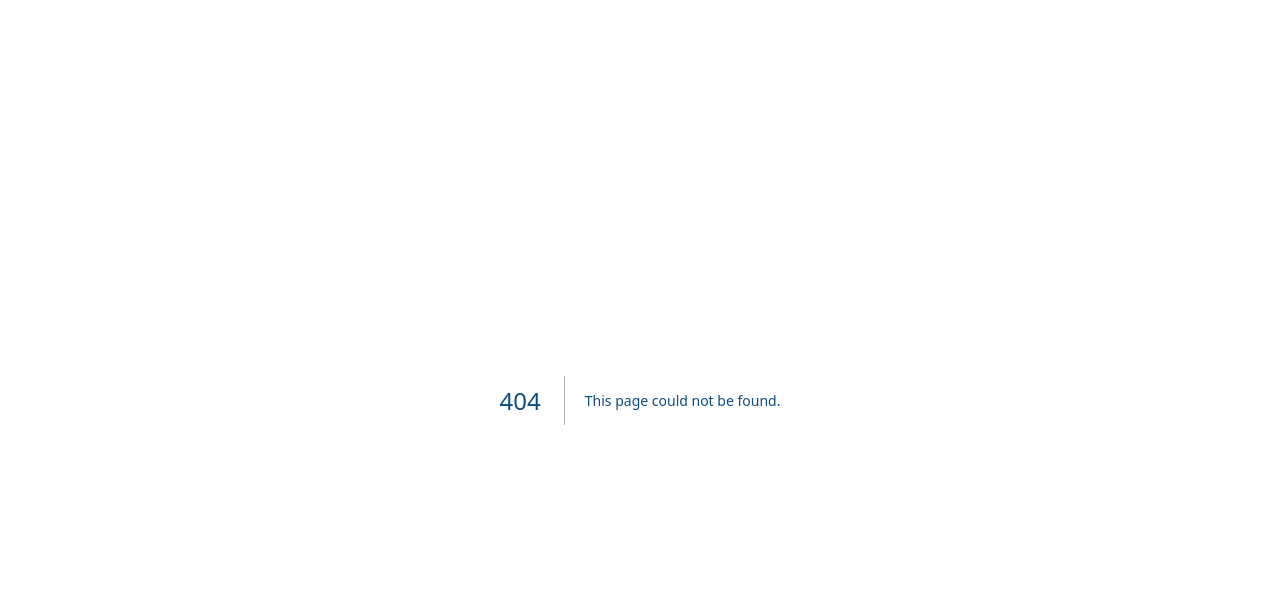
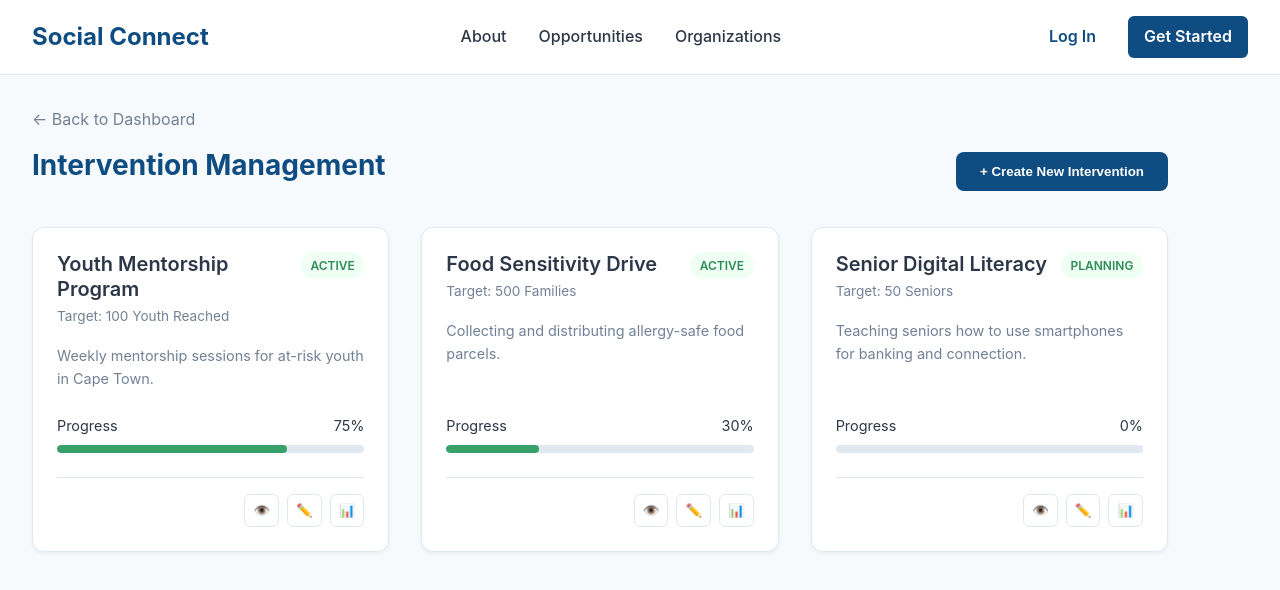
Before and after one commit to TinoMako/project1_antigravity, a Next.js app: page /org/interventions in a window 1280 px wide. Before the commit this address had no page. Shown: the top 590 px of the page. Built offline with nearby package versions, Linux system fonts and the light colour scheme.

Commit message:
feat: Add Intervention Management page

```diff
--- a/prd.json
+++ b/prd.json
@@ -57,7 +57,7 @@
         "id": "10_intervention_mgmt",
         "story": "Intervention management.",
         "priority": 10,
-        "passes": false
+        "passes": true
     },
     {
         "id": "11_admin_dashboard",
--- /dev/null
+++ b/src/app/(dashboard)/org/interventions/page.tsx
@@ -0,0 +1,122 @@
+'use client';
+
+import { useState } from 'react';
+import Navbar from '@/components/layout/Navbar';
+import Link from 'next/link';
+import styles from '@/components/interventions/Interventions.module.css';
+
+// Mock Data
+const INITIAL_INTERVENTIONS = [
+    { id: 1, title: 'Youth Mentorship Program', status: 'Active', description: 'Weekly mentorship sessions for at-risk youth in Cape Town.', progress: 75, target: '100 Youth Reached' },
+    { id: 2, title: 'Food Sensitivity Drive', status: 'Active', description: 'Collecting and distributing allergy-safe food parcels.', progress: 30, target: '500 Families' },
+    { id: 3, title: 'Senior Digital Literacy', status: 'Planning', description: 'Teaching seniors how to use smartphones for banking and connection.', progress: 0, target: '50 Seniors' },
+];
+
+export default function InterventionsPage() {
+    const [interventions, setInterventions] = useState(INITIAL_INTERVENTIONS);
+    const [isModalOpen, setIsModalOpen] = useState(false);
+    const [newTitle, setNewTitle] = useState('');
+    const [newDesc, setNewDesc] = useState('');
+
+    const handleCreate = (e: React.FormEvent) => {
+        e.preventDefault();
+        const newId = interventions.length + 1;
+        setInterventions([...interventions, {
+            id: newId,
+            title: newTitle,
+            status: 'Active',
+            description: newDesc,
+            progress: 0,
+            target: 'TBD'
+        }]);
+        setIsModalOpen(false);
+        setNewTitle('');
+        setNewDesc('');
+    };
+
+    return (
+        <>
+            <Navbar />
+            <div className={styles.container}>
+                <div style={{ display: 'flex', alignItems: 'center', gap: '1rem', marginBottom: '1rem' }}>
+                    <Link href="/org" style={{ color: 'var(--text-muted)' }}>← Back to Dashboard</Link>
+                </div>
+
+                <header className={styles.header}>
+                    <h1 className={styles.pageTitle}>Intervention Management</h1>
+                    <button className={styles.addButton} onClick={() => setIsModalOpen(true)}>
+                        + Create New Intervention
+                    </button>
+                </header>
+
+                <div className={styles.grid}>
+                    {interventions.map((int) => (
+                        <div key={int.id} className={styles.card}>
+                            <div className={styles.cardHeader}>
+                                <div>
+                                    <h3 className={styles.cardTitle}>{int.title}</h3>
+                                    <div style={{ fontSize: '0.85rem', color: 'var(--text-muted)' }}>Target: {int.target}</div>
+                                </div>
+                                <span className={styles.cardStatus}>{int.status}</span>
+                            </div>
+
+                            <p className={styles.cardDesc}>{int.description}</p>
+
+                            <div className={styles.metrics}>
+                                <div className={styles.metricRow}>
+                                    <span>Progress</span>
+                                    <span>{int.progress}%</span>
+                                </div>
+                                <div className={styles.progressBarBG}>
+                                    <div className={styles.progressBarFill} style={{ width: `${int.progress}%` }}></div>
+                                </div>
+                            </div>
+
+                            <div className={styles.cardFooter}>
+                                <button className={styles.iconButton} title="View Details">👁️</button>
+                                <button className={styles.iconButton} title="Edit">✏️</button>
+                                <button className={styles.iconButton} title="Report Impact">📊</button>
+                            </div>
+                        </div>
+                    ))}
+                </div>
+
+                {/* Create Modal */}
+                {isModalOpen && (
+                    <div className={styles.overlay}>
+                        <div className={styles.modal}>
+                            <h2 className={styles.modalTitle}>New Intervention</h2>
+                            <form onSubmit={handleCreate}>
+                                <div className={styles.formGroup}>
+                                    <label className={styles.label}>Program Title</label>
+                                    <input
+                                        className={styles.input}
+                                        value={newTitle}
+                                        onChange={(e) => setNewTitle(e.target.value)}
+                                        placeholder="e.g. Winter Warmth Drive"
+                                        required
+                                    />
+                                </div>
+                                <div className={styles.formGroup}>
+                                    <label className={styles.label}>Description</label>
+                                    <textarea
+                                        className={styles.textarea}
+                                        rows={4}
+                                        value={newDesc}
+                                        onChange={(e) => setNewDesc(e.target.value)}
+                                        placeholder="Briefly describe the goals..."
+                                        required
+                                    />
+                                </div>
+                                <div className={styles.modalActions}>
+                                    <button type="button" className={styles.cancelBtn} onClick={() => setIsModalOpen(false)}>Cancel</button>
+                                    <button type="submit" className={styles.submitBtn}>Create Program</button>
+                                </div>
+                            </form>
+                        </div>
+                    </div>
+                )}
+            </div>
+        </>
+    );
+}
--- /dev/null
+++ b/src/components/interventions/Interventions.module.css
@@ -0,0 +1,201 @@
+.container {
+    padding: 2rem;
+    max-width: 1200px;
+}
+
+.header {
+    display: flex;
+    justify-content: space-between;
+    align-items: center;
+    margin-bottom: 2rem;
+}
+
+.pageTitle {
+    font-size: 1.75rem;
+    color: var(--primary);
+}
+
+.addButton {
+    padding: 0.75rem 1.5rem;
+    background: var(--primary);
+    color: white;
+    border: none;
+    border-radius: 8px;
+    font-weight: 600;
+    cursor: pointer;
+    transition: all 0.2s;
+}
+
+.addButton:hover {
+    background: #0c3b65;
+}
+
+.grid {
+    display: grid;
+    grid-template-columns: repeat(auto-fill, minmax(350px, 1fr));
+    gap: 2rem;
+}
+
+.card {
+    background: var(--surface);
+    border-radius: 12px;
+    border: 1px solid var(--border);
+    box-shadow: 0 2px 4px rgba(0, 0, 0, 0.05);
+    padding: 1.5rem;
+    display: flex;
+    flex-direction: column;
+}
+
+.cardHeader {
+    display: flex;
+    justify-content: space-between;
+    align-items: start;
+    margin-bottom: 1rem;
+}
+
+.cardTitle {
+    font-size: 1.25rem;
+    font-weight: 600;
+    color: var(--text-main);
+    margin-bottom: 0.25rem;
+}
+
+.cardStatus {
+    font-size: 0.75rem;
+    padding: 0.25rem 0.6rem;
+    border-radius: 99px;
+    background: var(--accent-green);
+    color: var(--secondary);
+    font-weight: 600;
+    text-transform: uppercase;
+}
+
+.cardDesc {
+    color: var(--text-muted);
+    font-size: 0.9rem;
+    margin-bottom: 1.5rem;
+    flex: 1;
+}
+
+.metrics {
+    margin-bottom: 1.5rem;
+}
+
+.metricRow {
+    display: flex;
+    justify-content: space-between;
+    margin-bottom: 0.5rem;
+    font-size: 0.9rem;
+    color: var(--text-main);
+}
+
+.progressBarBG {
+    width: 100%;
+    height: 8px;
+    background: #E2E8F0;
+    border-radius: 4px;
+    overflow: hidden;
+    margin-top: 0.5rem;
+}
+
+.progressBarFill {
+    height: 100%;
+    background: var(--success);
+    border-radius: 4px;
+    transition: width 0.5s ease;
+}
+
+.cardFooter {
+    padding-top: 1rem;
+    border-top: 1px solid var(--border);
+    display: flex;
+    justify-content: flex-end;
+    gap: 0.5rem;
+}
+
+.iconButton {
+    background: transparent;
+    border: 1px solid var(--border);
+    padding: 0.5rem;
+    border-radius: 6px;
+    cursor: pointer;
+    color: var(--text-muted);
+    transition: all 0.2s;
+}
+
+.iconButton:hover {
+    border-color: var(--primary);
+    color: var(--primary);
+}
+
+/* Modal Overlay */
+.overlay {
+    position: fixed;
+    top: 0;
+    left: 0;
+    right: 0;
+    bottom: 0;
+    background: rgba(0, 0, 0, 0.5);
+    display: flex;
+    justify-content: center;
+    align-items: center;
+    z-index: 1000;
+}
+
+.modal {
+    background: var(--surface);
+    padding: 2rem;
+    border-radius: 12px;
+    width: 100%;
+    max-width: 500px;
+    box-shadow: 0 10px 25px rgba(0, 0, 0, 0.1);
+}
+
+.modalTitle {
+    font-size: 1.5rem;
+    color: var(--primary);
+    margin-bottom: 1.5rem;
+}
+
+.formGroup {
+    margin-bottom: 1rem;
+}
+
+.label {
+    display: block;
+    margin-bottom: 0.5rem;
+    font-weight: 500;
+}
+
+.input,
+.textarea {
+    width: 100%;
+    padding: 0.75rem;
+    border: 1px solid var(--border);
+    border-radius: 8px;
+}
+
+.modalActions {
+    display: flex;
+    justify-content: flex-end;
+    gap: 1rem;
+    margin-top: 2rem;
+}
+
+.cancelBtn {
+    background: transparent;
+    border: none;
+    color: var(--text-muted);
+    cursor: pointer;
+    font-weight: 500;
+}
+
+.submitBtn {
+    background: var(--primary);
+    color: white;
+    padding: 0.5rem 1.5rem;
+    border-radius: 6px;
+    border: none;
+    font-weight: 600;
+    cursor: pointer;
+}
```
Also changed, not shown: progress.txt.
